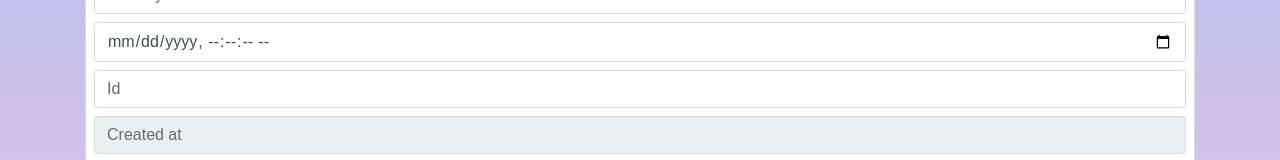
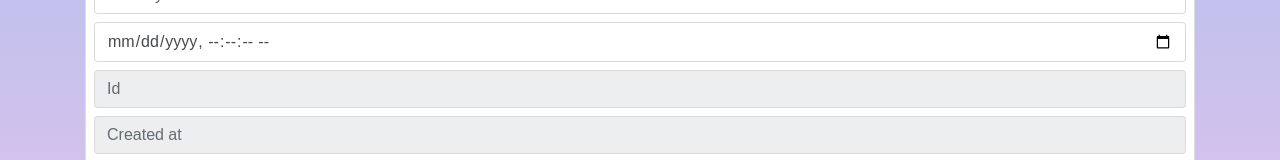
Before and after one commit to lmirallm/Angular-API, an Angular app: page / in a window 1280 px wide. Shown: the part 264-424 px from the top of the page. Built offline with nearby package versions, Linux system fonts and the light colour scheme; no server answers.

Commit message:
ID disabled

```diff
--- a/src/app/app.component.html
+++ b/src/app/app.component.html
@@ -1,7 +1,7 @@
 <div class="container bg-dark">
     <form class="bg-white mt-2">
         <div class="form-group form-inline ">
-            Full text search: <input class="form-control ml-2" type="text" [formControl]="filter"/>
+            Search: <input class="form-control ml-2" type="text" [formControl]="filter"/>
         </div>
       </form>
         <table class="table table-striped table-hover mt-4"  >
@@ -41,7 +41,7 @@
                     [(ngModel)]="selectedCar.registration" placeholder="Registration" class="form-control">
             </div>
             <div class="form-group m-2">
-                <input type="text" [(ngModel)]="selectedCar.id" placeholder="Id" class="form-control">
+                <input type="text" [(ngModel)]="selectedCar.id" disabled placeholder="Id" class="form-control">
             </div>
             <div class="form-group m-2">
                 <input type="text" [(ngModel)]="selectedCar.created_at" disabled placeholder="Created at" class="form-control">
```
